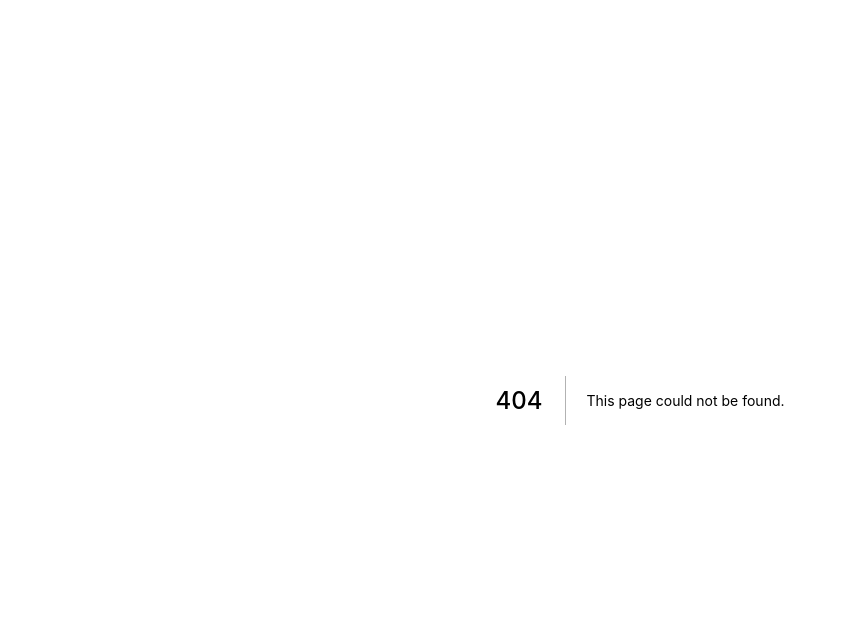
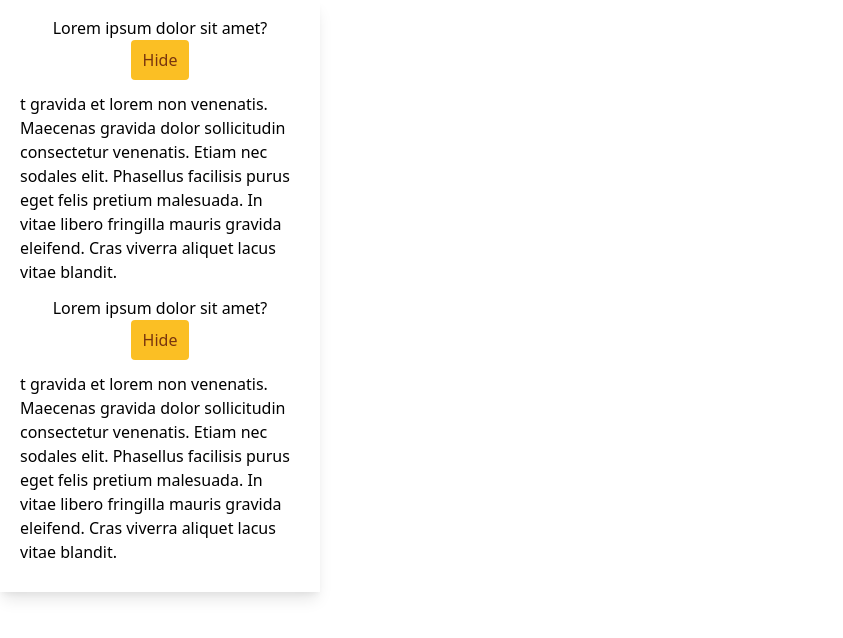
Before and after one commit to knee-rel/earp_front, a Next.js app: page /help-center in a window 1280 px wide. Before the commit this address had no page. Shown: the top 638 px of the page, without its empty margins (0-843 px from the left). Built offline with nearby package versions, Linux system fonts and the light colour scheme.

Commit message:
help center draft

```diff
--- /dev/null
+++ b/components/accordion/index.js
@@ -0,0 +1,7 @@
+import React from "react";
+
+const Accordion = (props) => {
+  return <div className="flex items-center justify-center px-1 py-3">{props.name}</div>;
+};
+
+export default Accordion;
--- a/components/productDetails/index.js
+++ b/components/productDetails/index.js
@@ -1,38 +1,23 @@
 import React, { useState, useEffect } from "react";
 import Link from "next/link";
 import Image from "next/image";
-import { useRouter } from "next/router";
-import axios from "axios";
 
 import Button from "../button";
 
 const ProductDetails = (props) => {
-  // const [productItem, setProductItem] = useState([]);
-
-  // useEffect(() => {
-  //   axios
-  //     .get(`http://127.0.0.1:8000/api?id=${params.slug}`, {
-  //       params: { slug: "pork-tacos" },
-  //     })
-  //     .then((res) => {
-  //       console.log(res);
-  //       setProductItem(res.data[0]);
-  //     })
-  //     .catch((err) => console.log(err));
-  // });
 
   return (
     <div className="flex flex-col items-center justify-center w-full lg:pt-10">
       <div className="background: linear-gradient(rgb(255, 255, 255) 0%, rgb(255, 255, 255) 20%, rgb(38, 191, 163) 20%, rgb(38, 191, 163) 100%);">
-        <div className="w-full overflow-hidden bg-white lg:p-8 lg:w-10/12 max-w-screen-2xl lg:shadow-outer lg:rounded-3xl">
+        <div className="w-full overflow-hidden bg-white lg:p-8 max-w-screen-2xl lg:shadow-outer lg:rounded-3xl">
           <div className="flex w-full">
             <div className="relative w-full pr-1 lg:w-7/12 round-2xl">
               {/* insert image here */}
               <div className="">
                 <Image
                   src={props.image}
-                  width={300}
-                  height={300}
+                  width={400}
+                  height={400}
                   alt={props.product_title}
                 />
               </div>
--- a/containers/home/index.js
+++ b/containers/home/index.js
@@ -1,4 +1,5 @@
 import React from "react";
+import Instructions from "./instructions";
 import MainBanner from "./main_banner";
 import Promos from "./promos";
 
@@ -7,6 +8,7 @@ const Home = () => {
     <div>
       <MainBanner />
       <Promos />
+      <Instructions />
     </div>
   );
 };
--- /dev/null
+++ b/containers/home/instructions/index.js
@@ -0,0 +1,62 @@
+import React from "react";
+import Image from "next/image";
+
+const Instructions = () => {
+  return (
+    <section className="text-gray-700 body-font border-t border-gray-200">
+      <div className="container px-5 py-24 mx-auto flex flex-wrap">
+        <div className="lg:w-1/2 w-full mb-10 lg:mb-0 rounded-lg overflow-hidden">
+          <Image
+            alt="feature"
+            class="object-cover object-center h-full w-full"
+            src="/600x600/edf2f7/a5afbd"
+            width={600}
+            height={600}
+          />
+        </div>
+        <div className="flex flex-col flex-wrap lg:py-6 -mb-10 lg:w-1/2 lg:pl-12 lg:text-left text-center">
+          <div className="flex flex-col mb-10 lg:items-start items-center">
+            <div className="w-12 h-12 inline-flex items-center justify-center rounded-full bg-indigo-100 text-indigo-500 mb-5">
+              <svg
+                fill="none"
+                stroke="currentColor"
+                strokeLinecap="round"
+                strokeLinejoin="round"
+                strokeWidth="2"
+                className="w-6 h-6"
+                viewBox="0 0 24 24"
+              >
+                <path d="M22 12h-4l-3 9L9 3l-3 9H2"></path>
+              </svg>
+            </div>
+            <div className="flex-grow">
+              <h2 className="text-gray-900 text-lg title-font font-medium mb-3">
+                Shooting Stars
+              </h2>
+              <p className="leading-relaxed text-base">
+                Blue bottle crucifix vinyl post-ironic four dollar toast vegan
+                taxidermy. Gastropub indxgo juice poutine.
+              </p>
+              <a className="mt-3 text-indigo-500 inline-flex items-center">
+                Learn More
+                <svg
+                  fill="none"
+                  stroke="currentColor"
+                  strokeLinecap="round"
+                  strokeLinejoin="round"
+                  strokeWidth="2"
+                  className="w-4 h-4 ml-2"
+                  viewBox="0 0 24 24"
+                >
+                  <path d="M5 12h14M12 5l7 7-7 7"></path>
+                </svg>
+              </a>
+            </div>
+          </div>
+        </div>
+      </div>
+    </section>
+  );
+};
+
+export default Instructions;
--- a/next.config.js
+++ b/next.config.js
@@ -1,5 +1,5 @@
 module.exports = {
   images: {
-    domains: ['earp-api.herokuapp.com']
+    domains: ['earp-api.herokuapp.com', 'dummyimage.com']
   }
 }
--- /dev/null
+++ b/pages/help-center/index.js
@@ -0,0 +1,48 @@
+import React, { useState } from "react";
+import Accordion from "../../components/accordion";
+import Button from "../../components/button";
+
+const FAQS_DATA = [
+  {
+    id: 1,
+    name: "t gravida et lorem non venenatis. Maecenas gravida dolor sollicitudin consectetur venenatis. Etiam nec sodales elit. Phasellus facilisis purus eget felis pretium malesuada. In vitae libero fringilla mauris gravida eleifend. Cras viverra aliquet lacus vitae blandit.",
+  },
+];
+
+const HelpCenterPage = () => {
+  const [showFaq, setShowFaq] = useState(true);
+  const [showFaqTwo, setShowFaqTwo] = useState(true);
+
+  const toggleShowHandler = () => {
+    setShowFaq((curstate) => !curstate);
+  };
+
+  const toggleShowHandlerTwo = () => {
+    setShowFaqTwo((curstate) => !curstate);
+  };
+
+  const faqsList = (
+    <ul>
+      {FAQS_DATA.map((faq) => (
+        <Accordion key={faq.id} name={faq.name} />
+      ))}
+    </ul>
+  );
+
+  return (
+    <div className="flex items-center justify-center flex-col shadow-lg w-full md:w-1/4 p-4">
+      <div className="flex items-center justify-center flex-col ">
+        <h1>Lorem ipsum dolor sit amet?</h1>
+        <Button onClick={toggleShowHandler}>{showFaq ? "Hide" : "Show"}</Button>
+        {showFaq && faqsList}
+      </div>
+      <div className="flex items-center justify-center flex-col ">
+        <h1>Lorem ipsum dolor sit amet?</h1>
+        <Button onClick={toggleShowHandlerTwo}>{showFaqTwo ? "Hide" : "Show"}</Button>
+        {showFaq && faqsList}
+      </div>
+    </div>
+  );
+};
+
+export default HelpCenterPage;
--- a/pages/menu.js
+++ b/pages/menu.js
@@ -9,13 +9,14 @@ import ProductCard from "../components/productCard";
 const MenuPage = () => {
   const [posts, setPosts] = useState([]);
   const [category, setCategory] = useState([]);
+  const [isLoading, setIsLoading] = useState(false);
 
   const fetchData = () => {
     // const postsAPI = "http://127.0.0.1:8000/api/";
     // const categoryAPI = "http://127.0.0.1:8000/api/category/";
-
-    const postsAPI = "https://earp-api.herokuapp.com/api/"
-    const categoryAPI = "https://earp-api.herokuapp.com/api/category/"
+    setIsLoading(true);
+    const postsAPI = "https://earp-api.herokuapp.com/api/";
+    const categoryAPI = "https://earp-api.herokuapp.com/api/category/";
 
     const getPosts = axios.get(postsAPI);
     const getCategory = axios.get(categoryAPI);
@@ -29,6 +30,7 @@ const MenuPage = () => {
 
         setPosts(allDataPosts);
         setCategory(allCategory);
+        setIsLoading(false);
       })
     );
   };
@@ -49,7 +51,7 @@ const MenuPage = () => {
   return (
     <div>
       <Header />
-      {/* {console.log(posts)} */}
+      {!isLoading && posts.length > 0 && (
         <div className="m-10 flex flex-row">
           {posts.map((post, key) => (
             <ProductCard
@@ -64,6 +66,8 @@ const MenuPage = () => {
             />
           ))}
         </div>
+      )}
+      {isLoading && <p className="font-base flex items-center justify-center">Loading...</p>}
       <Footer />
     </div>
   );
```
Lines whose indentation alone changed are shown as unchanged.
